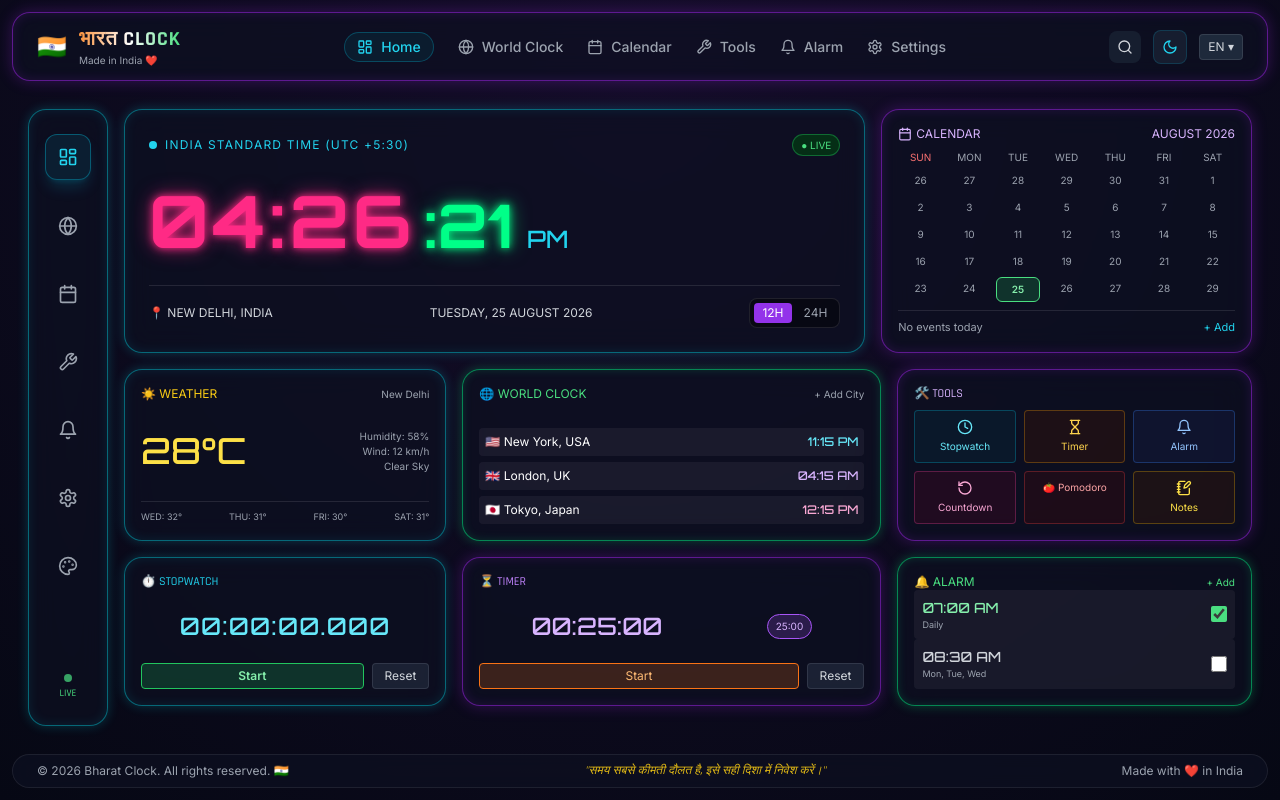
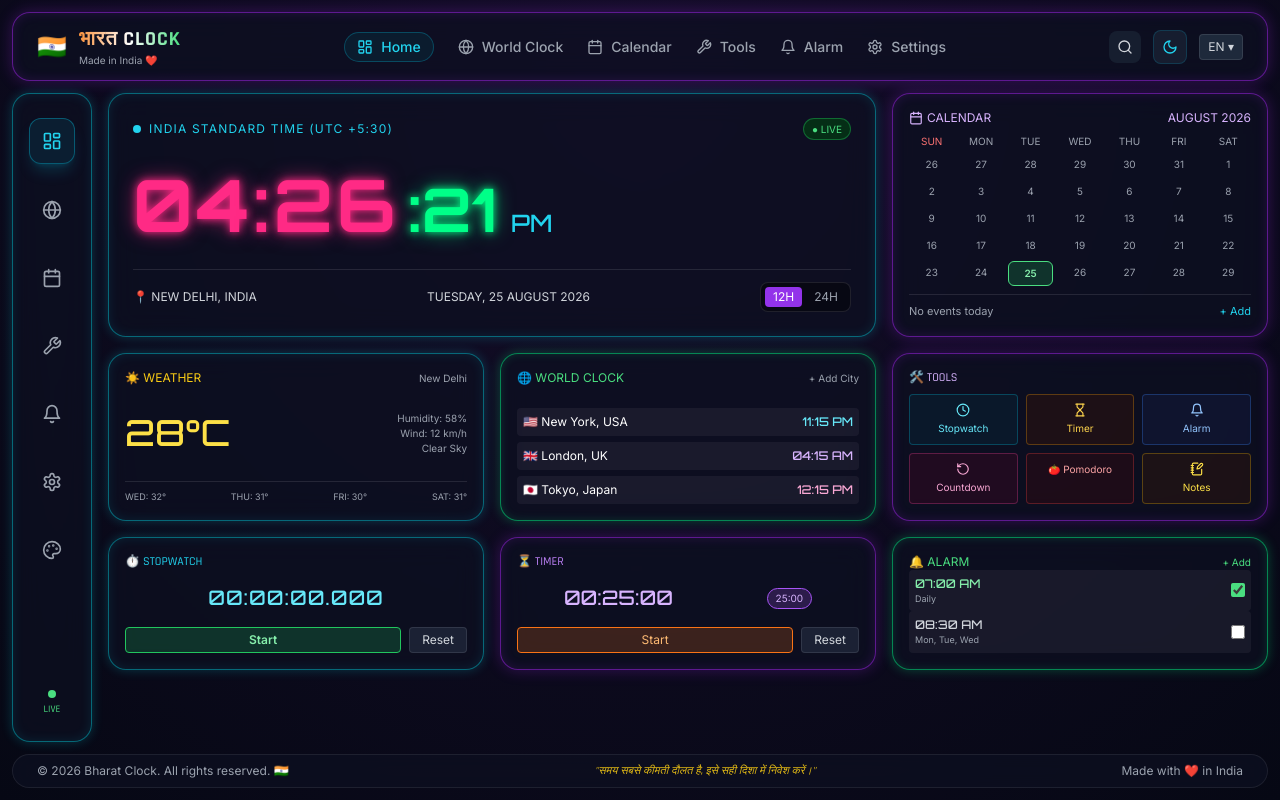
Before and after one commit to ynagare536-stack/bharat-clock, a React (Vite) app: page / in a window 1280 px wide. Built offline with nearby package versions, Linux system fonts and the light colour scheme.

Commit message:
Update App.jsx

```diff
--- a/src/App.jsx
+++ b/src/App.jsx
@@ -1,8 +1,7 @@
 import React, { useState, useEffect } from 'react';
 import {
   LayoutDashboard, Globe, Calendar, Wrench, Bell, Settings,
-  Palette, Search, Moon, Sun, Volume2, Maximize2, Play,
-  RotateCcw, Pause, CheckCircle2, Clock, Hourglass, NotebookPen
+  Palette, Search, Moon, Clock, Hourglass, NotebookPen, RotateCcw
 } from 'lucide-react';
 import './App.css';
 
@@ -14,7 +13,7 @@
   const [swTime, setSwTime] = useState(0);
   const [swRunning, setSwRunning] = useState(false);
 
-  // Clock Ticker
+  // Live Clock Ticker
   useEffect(() => {
     const timer = setInterval(() => setTime(new Date()), 1000);
     return () => clearInterval(timer);
@@ -91,10 +90,10 @@
       </header>
 
       {/* 2. BODY LAYOUT */}
-      <div className="dashboard-grid flex-1">
+      <div className="flex gap-4 flex-1">
 
         {/* LEFT SIDEBAR */}
-        <aside className="glass-panel flex flex-col items-center justify-between py-6 neon-border-cyan">
+        <aside className="glass-panel hidden md:flex flex-col items-center justify-between py-6 px-3 neon-border-cyan w-20">
           <div className="flex flex-col items-center gap-6">
             <button className="p-3 rounded-xl bg-cyan-500/10 text-cyan-400 border border-cyan-500/40 shadow-lg shadow-cyan-500/20"><LayoutDashboard size={20} /></button>
             <button className="p-3 text-gray-400 hover:text-purple-400 transition"><Globe size={20} /></button>
@@ -112,13 +111,13 @@
         </aside>
 
         {/* MAIN DASHBOARD */}
-        <div className="flex flex-col gap-4">
+        <div className="flex-1 flex flex-col gap-4">
 
           {/* TOP SECTION */}
-          <div className="main-content-grid">
+          <div className="grid grid-cols-1 lg:grid-cols-3 gap-4">
 
-            {/* HERO CARD - DIGITAL CLOCK */}
-            <div className="glass-panel p-6 neon-border-cyan flex flex-col justify-between relative overflow-hidden">
+            {/* DIGITAL CLOCK CARD */}
+            <div className="glass-panel p-6 neon-border-cyan lg:col-span-2 flex flex-col justify-between">
               <div className="flex justify-between items-center text-xs text-cyan-400 font-tech">
                 <span className="tracking-widest flex items-center gap-2">
                   <span className="w-2 h-2 rounded-full bg-cyan-400"></span> INDIA STANDARD TIME (UTC +5:30)
@@ -127,11 +126,11 @@
               </div>
 
               {/* CLOCK DIGITS */}
-              <div className="my-4 flex items-baseline gap-2">
-                <span className="font-digital text-7xl font-bold tracking-wider neon-text-pink">
+              <div className="my-6 flex items-baseline gap-2">
+                <span className="font-digital text-6xl md:text-7xl font-bold tracking-wider neon-text-pink">
                   {formattedHours}:{formattedMinutes}
                 </span>
-                <span className="font-digital text-6xl font-bold neon-text-green">
+                <span className="font-digital text-5xl md:text-6xl font-bold neon-text-green">
                   :{formattedSeconds}
                 </span>
                 {!is24Hour && (
@@ -143,15 +142,14 @@
                 <span>📍 NEW DELHI, INDIA</span>
                 <span>TUESDAY, 25 AUGUST 2026</span>
 
-                {/* 12H / 24H Toggle */}
                 <div className="flex items-center gap-1 bg-black/40 p-1 rounded-lg border border-white/10">
-                  <button onClick={() => setIs24Hour(false)} className={`px-2 py-0.5 rounded ${!is24Hour ? 'bg-purple-600 text-white' : 'text-gray-400'}`}>12H</button>
-                  <button onClick={() => setIs24Hour(true)} className={`px-2 py-0.5 rounded ${is24Hour ? 'bg-purple-600 text-white' : 'text-gray-400'}`}>24H</button>
+                  <button onClick={() => setIs24Hour(false)} className={`px-2 py-0.5 rounded text-xs ${!is24Hour ? 'bg-purple-600 text-white' : 'text-gray-400'}`}>12H</button>
+                  <button onClick={() => setIs24Hour(true)} className={`px-2 py-0.5 rounded text-xs ${is24Hour ? 'bg-purple-600 text-white' : 'text-gray-400'}`}>24H</button>
                 </div>
               </div>
             </div>
 
-            {/* CALENDAR MINI WIDGET */}
+            {/* CALENDAR MINI */}
             <div className="glass-panel p-4 neon-border-purple flex flex-col justify-between">
               <div className="flex justify-between items-center text-xs font-tech text-purple-300 mb-2">
                 <span className="flex items-center gap-1"><Calendar size={14} /> CALENDAR</span>
@@ -175,8 +173,8 @@
 
           </div>
 
-          {/* MIDDLE SECTION */}
-          <div className="middle-row-grid">
+          {/* MIDDLE ROW */}
+          <div className="grid grid-cols-1 md:grid-cols-3 gap-4">
 
             {/* WEATHER */}
             <div className="glass-panel p-4 neon-border-cyan flex flex-col justify-between">
@@ -226,25 +224,25 @@
             <div className="glass-panel p-4 neon-border-purple">
               <div className="text-xs text-purple-300 mb-2 font-tech">🛠️ TOOLS</div>
               <div className="grid grid-cols-3 gap-2 text-center text-[10px]">
-                <div className="p-2 rounded bg-cyan-950/30 border border-cyan-500/30 text-cyan-300 flex flex-col items-center gap-1 cursor-pointer hover:scale-105 transition"><Clock size={16} />Stopwatch</div>
-                <div className="p-2 rounded bg-amber-950/30 border border-amber-500/30 text-amber-300 flex flex-col items-center gap-1 cursor-pointer hover:scale-105 transition"><Hourglass size={16} />Timer</div>
-                <div className="p-2 rounded bg-blue-950/30 border border-blue-500/30 text-blue-300 flex flex-col items-center gap-1 cursor-pointer hover:scale-105 transition"><Bell size={16} />Alarm</div>
-                <div className="p-2 rounded bg-pink-950/30 border border-pink-500/30 text-pink-300 flex flex-col items-center gap-1 cursor-pointer hover:scale-105 transition"><RotateCcw size={16} />Countdown</div>
-                <div className="p-2 rounded bg-red-950/30 border border-red-500/30 text-red-300 flex flex-col items-center gap-1 cursor-pointer hover:scale-105 transition">🍅 Pomodoro</div>
-                <div className="p-2 rounded bg-yellow-950/30 border border-yellow-500/30 text-yellow-300 flex flex-col items-center gap-1 cursor-pointer hover:scale-105 transition"><NotebookPen size={16} />Notes</div>
+                <div className="p-2 rounded bg-cyan-950/30 border border-cyan-500/30 text-cyan-300 flex flex-col items-center gap-1"><Clock size={14} />Stopwatch</div>
+                <div className="p-2 rounded bg-amber-950/30 border border-amber-500/30 text-amber-300 flex flex-col items-center gap-1"><Hourglass size={14} />Timer</div>
+                <div className="p-2 rounded bg-blue-950/30 border border-blue-500/30 text-blue-300 flex flex-col items-center gap-1"><Bell size={14} />Alarm</div>
+                <div className="p-2 rounded bg-pink-950/30 border border-pink-500/30 text-pink-300 flex flex-col items-center gap-1"><RotateCcw size={14} />Countdown</div>
+                <div className="p-2 rounded bg-red-950/30 border border-red-500/30 text-red-300 flex flex-col items-center gap-1">🍅 Pomodoro</div>
+                <div className="p-2 rounded bg-yellow-950/30 border border-yellow-500/30 text-yellow-300 flex flex-col items-center gap-1"><NotebookPen size={14} />Notes</div>
               </div>
             </div>
 
           </div>
 
-          {/* BOTTOM SECTION */}
-          <div className="bottom-row-grid">
+          {/* BOTTOM ROW */}
+          <div className="grid grid-cols-1 md:grid-cols-3 gap-4">
 
             {/* STOPWATCH */}
             <div className="glass-panel p-4 neon-border-cyan flex flex-col justify-between">
               <div className="text-xs text-cyan-400 font-tech">⏱️ STOPWATCH</div>
               <div className="text-center my-2">
-                <span className="font-digital text-2xl text-cyan-300 tracking-wider">
+                <span className="font-digital text-xl text-cyan-300 tracking-wider">
                   {formatStopwatch()}
                 </span>
               </div>
@@ -268,8 +266,8 @@
             <div className="glass-panel p-4 neon-border-purple flex flex-col justify-between">
               <div className="text-xs text-purple-400 font-tech">⏳ TIMER</div>
               <div className="flex justify-around items-center my-2">
-                <span className="font-digital text-2xl text-purple-300">00:25:00</span>
-                <span className="text-[10px] px-2 py-1 bg-purple-500/20 border border-purple-500 rounded-full text-purple-300">25:00</span>
+                <span className="font-digital text-xl text-purple-300">00:25:00</span>
+                <span className="text-[10px] px-2 py-0.5 bg-purple-500/20 border border-purple-500 rounded-full text-purple-300">25:00</span>
               </div>
               <div className="flex gap-2">
                 <button className="flex-1 py-1 rounded text-xs bg-orange-500/20 text-orange-300 border border-orange-500">Start</button>
@@ -283,19 +281,19 @@
                 <span>🔔 ALARM</span>
                 <span className="text-[10px] cursor-pointer">+ Add</span>
               </div>
-              <div className="flex items-center justify-between bg-white/5 p-2 rounded">
+              <div className="flex items-center justify-between bg-white/5 p-1.5 rounded">
                 <div>
-                  <p className="font-digital text-sm text-green-300">07:00 AM</p>
+                  <p className="font-digital text-xs text-green-300">07:00 AM</p>
                   <p className="text-[9px] text-gray-400">Daily</p>
                 </div>
-                <input type="checkbox" defaultChecked className="toggle-checkbox accent-green-400 w-4 h-4 cursor-pointer" />
+                <input type="checkbox" defaultChecked className="accent-green-400 w-3.5 h-3.5" />
               </div>
-              <div className="flex items-center justify-between bg-white/5 p-2 rounded">
+              <div className="flex items-center justify-between bg-white/5 p-1.5 rounded">
                 <div>
-                  <p className="font-digital text-sm text-gray-300">08:30 AM</p>
+                  <p className="font-digital text-xs text-gray-300">08:30 AM</p>
                   <p className="text-[9px] text-gray-400">Mon, Tue, Wed</p>
                 </div>
-                <input type="checkbox" className="toggle-checkbox accent-green-400 w-4 h-4 cursor-pointer" />
+                <input type="checkbox" className="accent-green-400 w-3.5 h-3.5" />
               </div>
             </div>
 
@@ -308,7 +306,7 @@
       {/* 4. FOOTER */}
       <footer className="glass-panel px-6 py-2 flex items-center justify-between text-xs text-gray-400 mt-3">
         <span>© 2026 Bharat Clock. All rights reserved. 🇮🇳</span>
-        <span className="text-yellow-400/90 font-tech italic">"समय सबसे कीमती दौलत है, इसे सही दिशा में निवेश करें।"</span>
+        <span className="text-yellow-400/90 font-tech italic text-[11px]">"समय सबसे कीमती दौलत है, इसे सही दिशा में निवेश करें।"</span>
         <span>Made with ❤️ in India</span>
       </footer>
 
```
